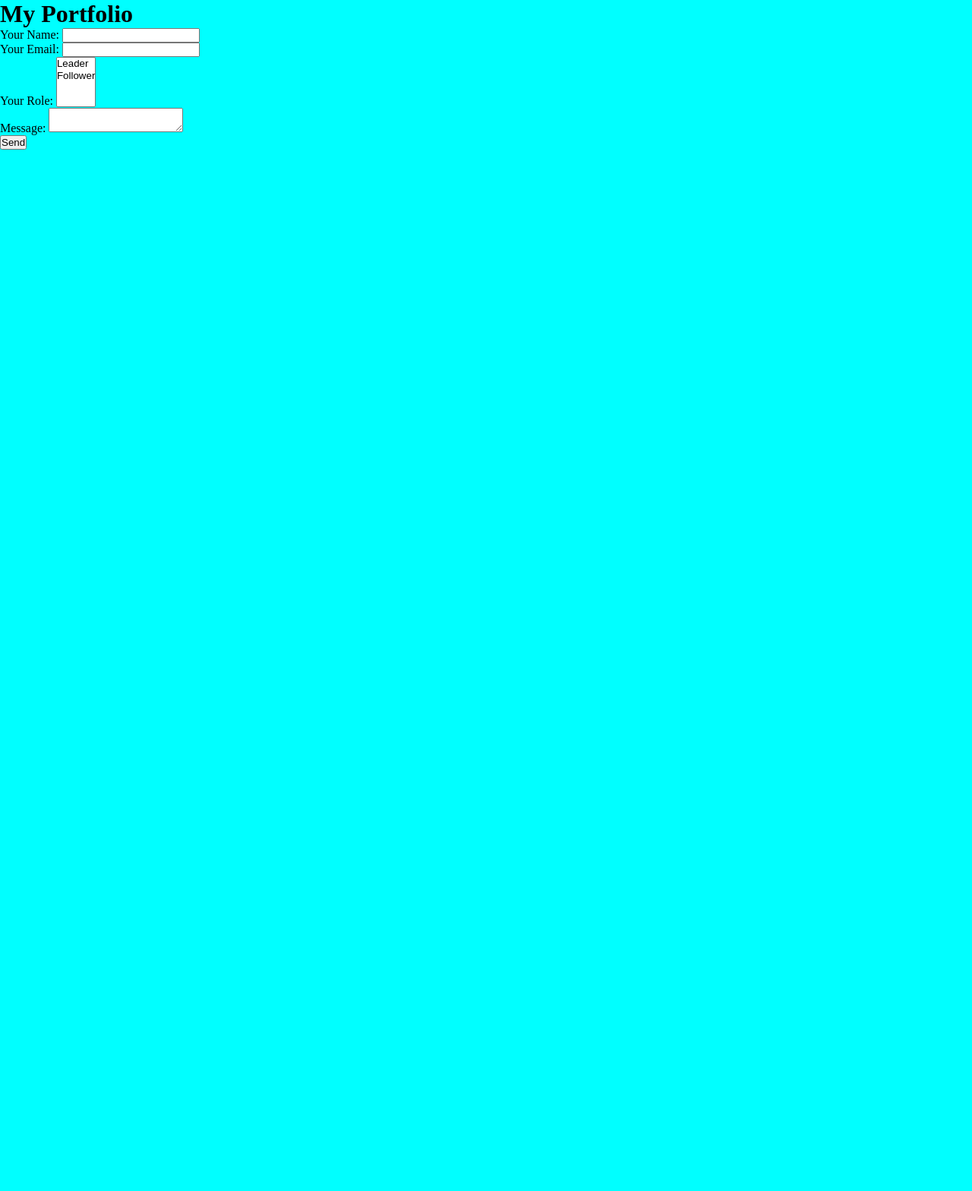
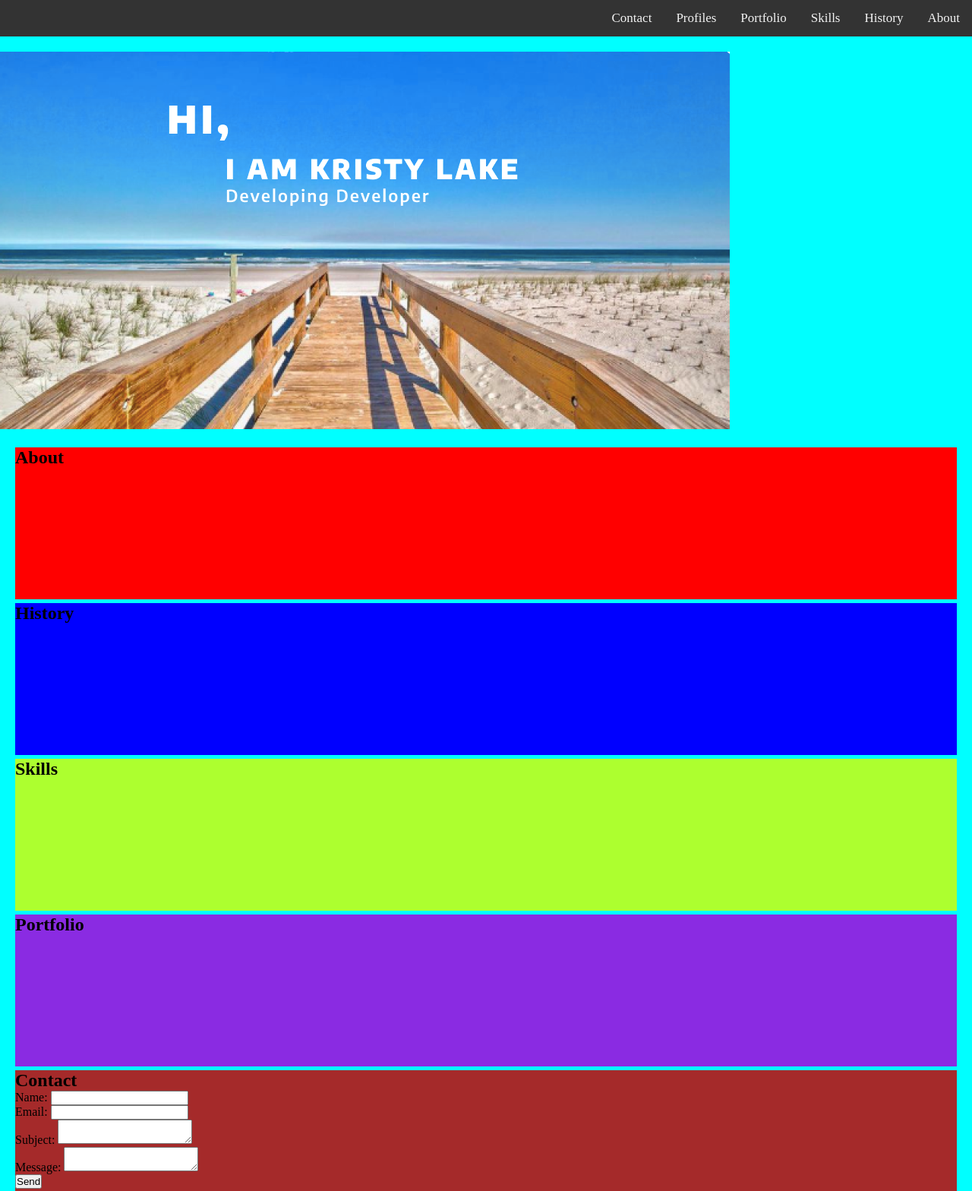
Before and after one commit to klps007/portfolio, a plain HTML site: page index.html in a window 1280 px wide. Shown: the top 1568 px of the page at 76% size. Before the commit the page ends 800 px from the top, so only its background shows below. Drawn offline with Linux system fonts and the light colour scheme.

Commit message:
Added top navigation bar

```diff
--- a/index.html
+++ b/index.html
@@ -9,21 +9,43 @@
 </head>
 <body>
 
-    <h1>My Portfolio</h1>
+    <header>
+
+        <div class="topnav">
+            <a class="#active" href="#about">About</a>
+            <a href="#history">History</a>
+            <a href="#skills">Skills</a>
+            <a href="#portfolio">Portfolio</a>
+            <a href="#profiles">Profiles</a>
+            <a href="#contact">Contact</a>
+          </div>
+
+        <div class="header"></div>
+        <img src="jacksonville_beach.png" alt="Jacksonville Beach" class="centre">
+
+    </header>
 
 
+
+
+<nav></nav>
+
+
+ <div class="grid-wrapper">
+        <div class="item1"><h2>About</h2> </div>
+        <div class="item2"><h2>History</h2></div>
+        <div class="item3"><h2>Skills</h2></div>
+        <div class="item4"><h2>Portfolio</h2></div>
+        <div class="item5"><h2>Contact</h2>
             <form name="contact" method="POST" data-netlify="true">
                 <p>
-          <label>Your Name: <input type="text" name="name" /></label>
+                  <label>Name: <input type="text" name="name" /></label>
                 </p>
                 <p>
-          <label>Your Email: <input type="email" name="email" /></label>
+                  <label>Email: <input type="email" name="email" /></label>
                 </p>
                 <p>
-          <label>Your Role: <select name="role[]" multiple>
-            <option value="leader">Leader</option>
-            <option value="follower">Follower</option>
-          </select></label>
+                    <label>Subject: <textarea name="subject"></textarea></label>
                   </p>
                 <p>
                   <label>Message: <textarea name="message"></textarea></label>
@@ -32,6 +54,11 @@
                   <button type="submit">Send</button>
                 </p>
               </form>
+        </div>
+ </div>
+
+
+
 
 </body>
 </html>
--- a/styles.css
+++ b/styles.css
@@ -8,3 +8,102 @@ body {
 
     background-color: aqua;
 }
+
+/* div.header {
+
+    position: absolute;
+    margin-top: 20px;
+    margin-left:20px;
+    width: 100%;
+    background-color: green;
+    align-content: center; */
+
+
+
+ .header {
+
+    display: block;
+    align-content: center;
+    margin-top: 20px;
+    margin-left: auto;
+    margin-right: auto;
+    background-color: blue;
+
+ }
+
+.topnav {
+    background-color: #333;
+    overflow: hidden;
+  }
+
+
+  .topnav a {
+    float: right;
+    color: #f2f2f2;
+    text-align: center;
+    padding: 14px 16px;
+    text-decoration: none;
+    font-size: 17px;
+  }
+
+  .topnav a:hover {
+    background-color: #ddd;
+    color: black;
+  }
+
+  .topnav a.active {
+    background-color: #4CAF50;
+    color: white;
+  }
+
+
+
+
+
+
+
+
+
+
+
+.grid-wrapper {
+    padding: 20px;
+    display: grid;
+    /* grid-template-columns: repeat(auto-fit, minmax(100px, 1fr)); */
+    grid-template-columns: repeat(1, 100%);
+    grid-template-rows: repeat(5, 200px);
+    grid-gap: 5px;
+
+}
+
+.item1 {
+    grid-area: item1;
+    background-color: red;
+    grid-column: span 1;
+    grid-row: span 1;
+
+}
+.item2 {
+    grid-area: item2;
+    background-color: blue;
+    grid-column: span 1;
+    grid-row: span 1;
+}
+.item3 {
+    grid-area: item3;
+    background-color: greenyellow;
+    grid-column: span 1;
+    grid-row: span 1;
+}
+.item4 {
+    grid-area: item4;
+    background-color: blueviolet;
+    grid-column: span 1;
+    grid-row: span 1;
+}
+.item5 {
+    grid-area: item5;
+    background-color: brown;
+    grid-column: span 1;
+    grid-row: span 1;
+}
```
Also changed, not shown: 20190302_134131.jpg (added), jacksonville_beach.png (added). Lines whose indentation alone changed are shown as unchanged.
